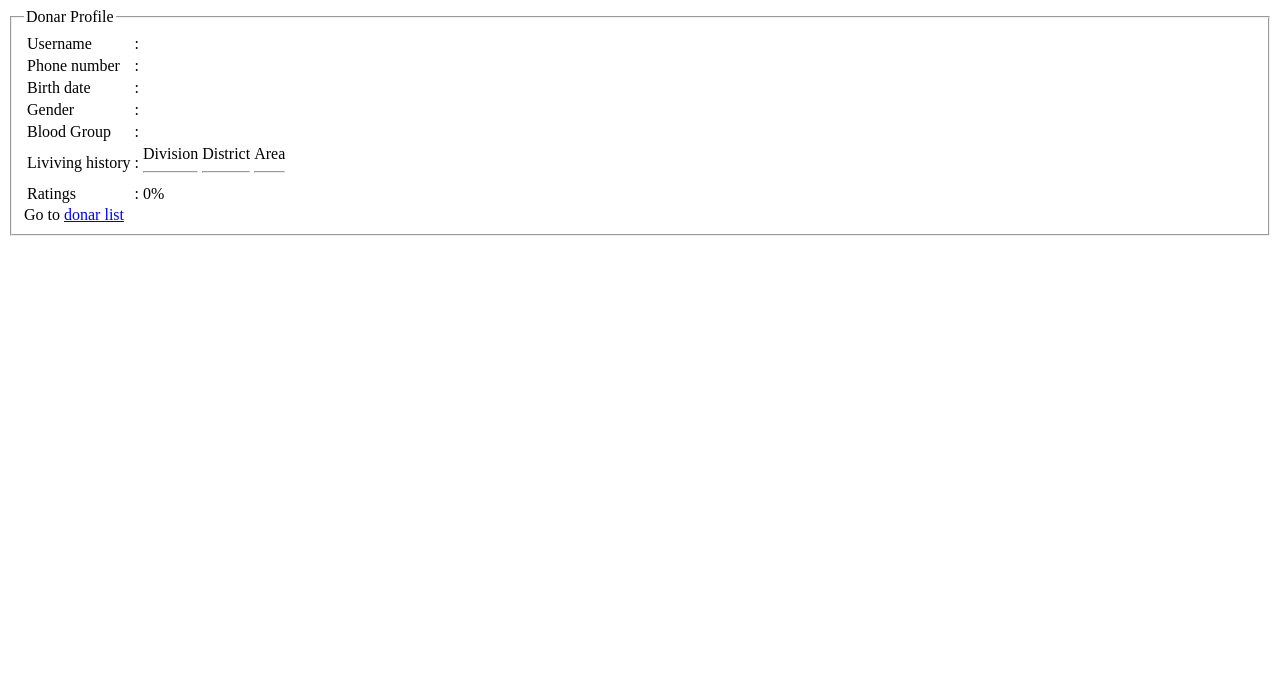
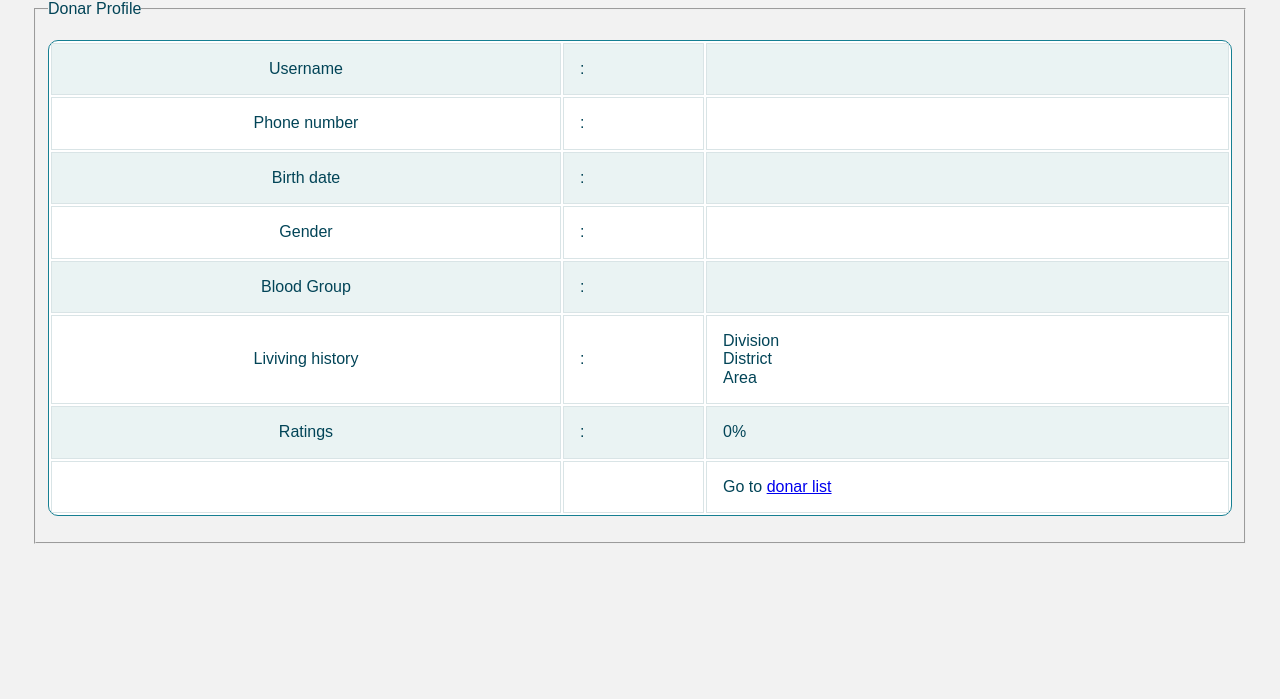
Before and after one commit to alam-ashraful/Blood-Donors-Network, a PHP site: page /CheckUser.php?email=1 in a window 1280 px wide. Shown: the top 699 px of the page. Run offline with PHP 8.4, Linux system fonts and the light colour scheme; data that the repository does not hold is empty; some libraries are stand-ins or nearby versions.

Commit message:
Donar Profile
Design added

```diff
--- a/Blood Donors Network/CheckUser.php
+++ b/Blood Donors Network/CheckUser.php
@@ -13,12 +13,110 @@
 <head>
 	<title>Donar profile</title>
 	<meta charset="utf-8">
+	<link rel="stylesheet" href="https://cdnjs.cloudflare.com/ajax/libs/normalize/5.0.0/normalize.min.css">
+    <link rel="stylesheet" href="css/style.css">
+    <script src='http://cdnjs.cloudflare.com/ajax/libs/respond.js/1.4.2/respond.js'></script>
+	<style type="text/css">
+				/*
+
+		RESPONSTABLE 2.0 by jordyvanraaij
+		  Designed mobile first!
+
+		If you like this solution, you might also want to check out the 1.0 version:
+		  https://gist.github.com/jordyvanraaij/9069194
+
+		*/
+		.responstable {
+		  margin: 1em 0;
+		  width: 100%;
+		  overflow: hidden;
+		  background: #FFF;
+		  color: #024457;
+		  border-radius: 10px;
+		  border: 1px solid #167F92;
+		}
+		.responstable tr {
+		  border: 1px solid #D9E4E6;
+		}
+		.responstable tr:nth-child(odd) {
+		  background-color: #EAF3F3;
+		}
+		.responstable th {
+		  display: none;
+		  border: 1px solid #FFF;
+		  background-color: #167F92;
+		  color: #FFF;
+		  padding: 1em;
+		}
+		.responstable th:first-child {
+		  display: table-cell;
+		  text-align: center;
+		}
+		.responstable th:nth-child(2) {
+		  display: table-cell;
+		}
+		.responstable th:nth-child(2) span {
+		  display: none;
+		}
+		.responstable th:nth-child(2):after {
+		  content: attr(data-th);
+		}
+		@media (min-width: 480px) {
+		  .responstable th:nth-child(2) span {
+		    display: block;
+		  }
+		  .responstable th:nth-child(2):after {
+		    display: none;
+		  }
+		}
+		.responstable td {
+		  display: block;
+		  word-wrap: break-word;
+		  max-width: 7em;
+		}
+		.responstable td:first-child {
+		  display: table-cell;
+		  text-align: center;
+		  border-right: 1px solid #D9E4E6;
+		}
+		@media (min-width: 480px) {
+		  .responstable td {
+		    border: 1px solid #D9E4E6;
+		  }
+		}
+		.responstable th, .responstable td {
+		  text-align: left;
+		  margin: .5em 1em;
+		}
+		@media (min-width: 480px) {
+		  .responstable th, .responstable td {
+		    display: table-cell;
+		    padding: 1em;
+		  }
+		}
+
+		body {
+		  padding: 0 2em;
+		  font-family: Arial, sans-serif;
+		  color: #024457;
+		  background: #f2f2f2;
+		}
+
+		h1 {
+		  font-family: Verdana;
+		  font-weight: normal;
+		  color: #024457;
+		}
+		h1 span {
+		  color: #167F92;
+		}
+	</style>
 </head>
 <body>
 	<fieldset>
 		<legend>Donar Profile</legend>
 		<form method="post">
-			<table>
+			<table class="responstable">
 				<tr>
 					<td>Username</td>
 					<td>:</td>
@@ -47,9 +145,9 @@
 				<tr>
 					<td>Liviving history</td>
 					<td>:</td>
-					<td><label>Division<hr /></label><?php echo $row['Division']; ?></td>
-					<td><label>District<hr /></label><?php echo $row['District']; ?></td>
-					<td><label>Area<hr /></label><?php echo $row['Area']; ?></td>
+					<td>Division <?php echo $row['Division']; ?>
+					<br />District <?php echo $row['District']; ?>
+					<br />Area <?php echo $row['Area']; ?></td>
 				</tr>
 				<tr>
 					<td>Ratings</td>
@@ -61,9 +159,13 @@
 						?>
 					</td>
 				</tr>
+				<tr>
+					<td></td>
+					<td></td>
+					<td>Go to <a href="home.php">donar list</a></td>
+				</tr>
 			</table>
 		</form>
-		<label>Go to <a href="home.php">donar list</a></label>
 	</fieldset>
 </body>
 </html>
```
